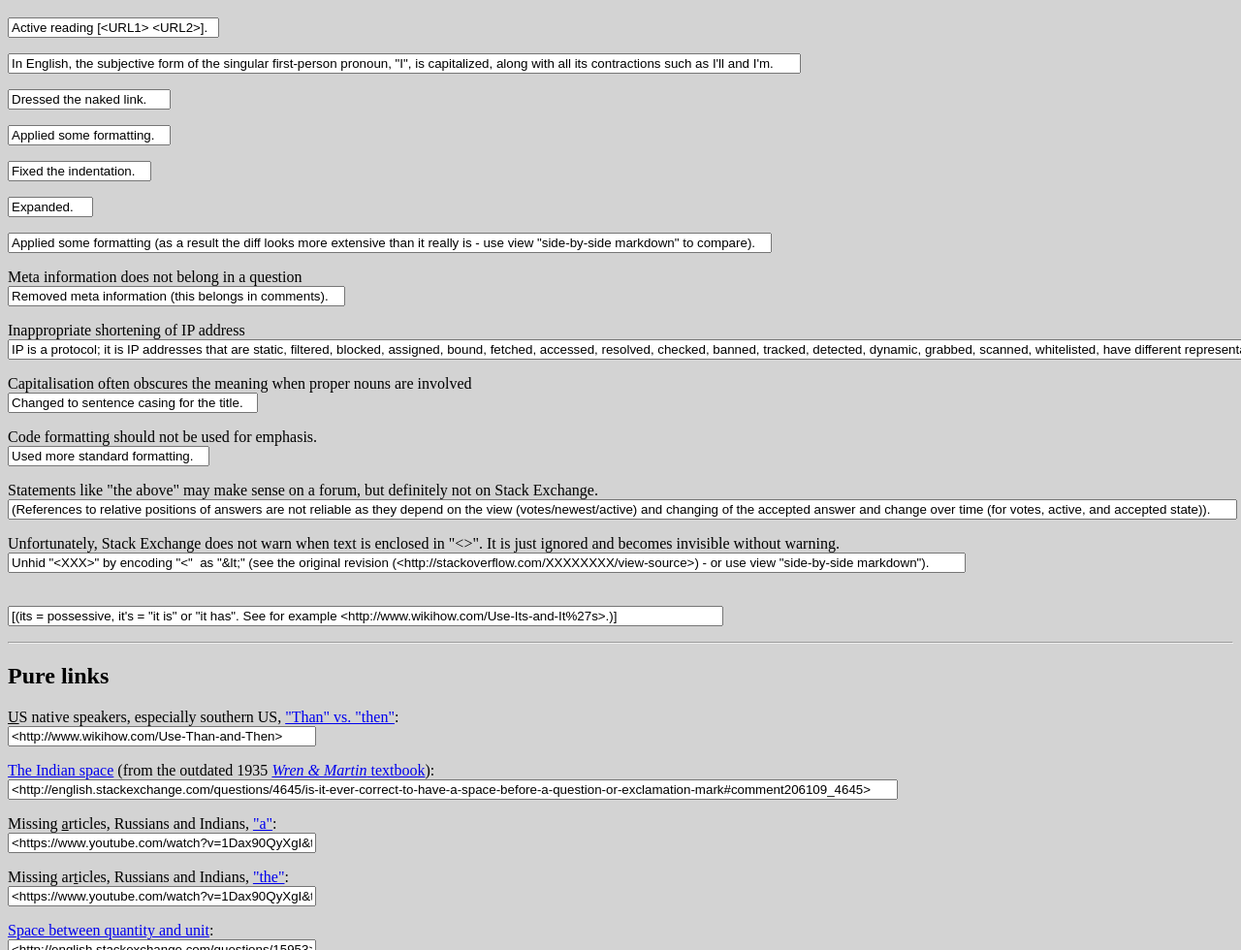
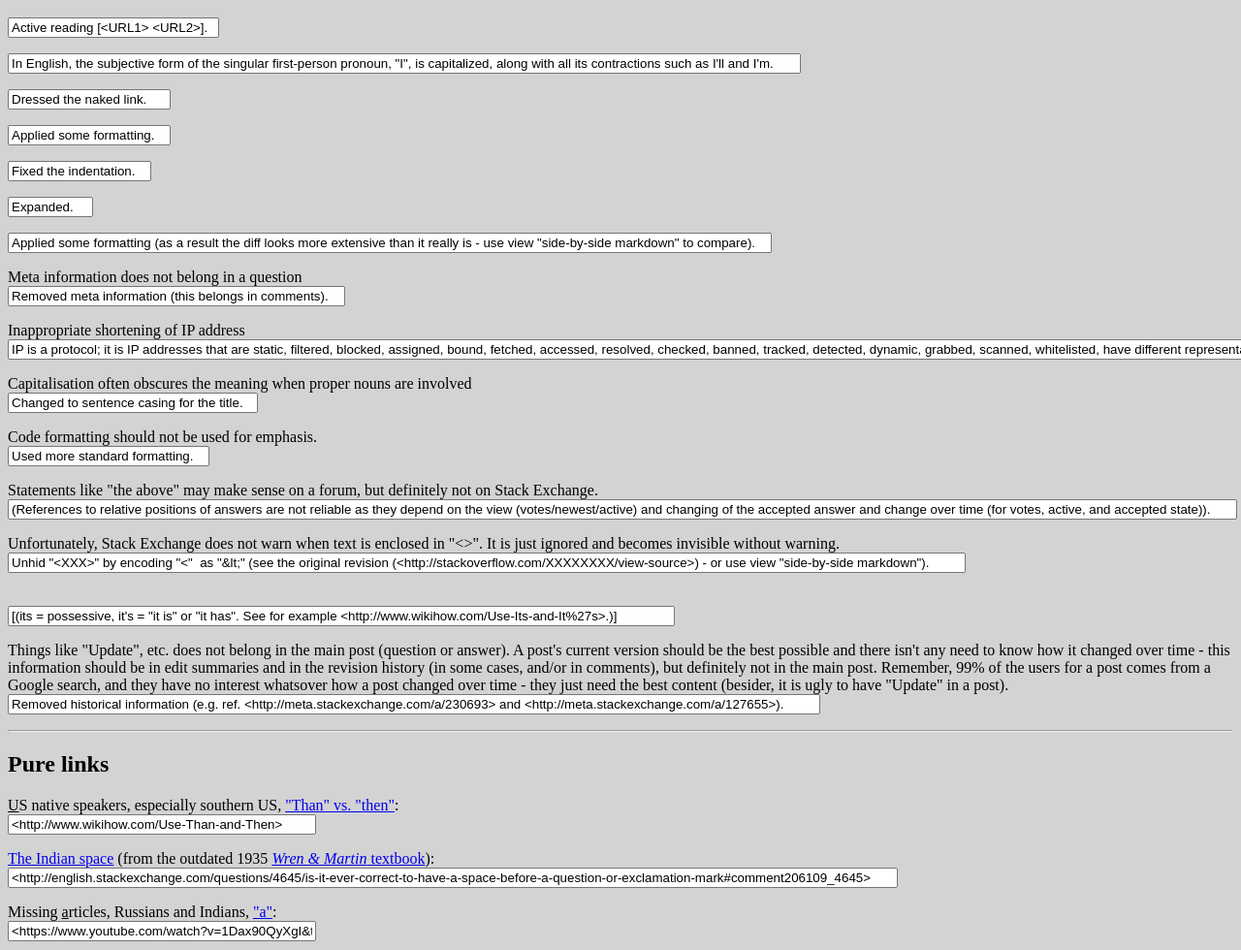
Before and after one commit to PeterMortensen/Edit_Overflow, a plain HTML site: page Web_Application/EditSummaryFragments.html in a window 1280 px wide. Shown: the part 120-1100 px from the top of the page at 97% size. Drawn offline with Linux system fonts and the light colour scheme.

Commit message:
Added to edit summary fragments: removing historical information (along with a justification). Adjusted field width for an existing field.

```diff
--- a/Web_Application/EditSummaryFragments.html
+++ b/Web_Application/EditSummaryFragments.html
@@ -215,7 +215,29 @@
                    id="X19"
                    class=""
                    value="[(its = possessive, it's = &quot;it is&quot; or &quot;it has&quot;. See for example &lt;http://www.wikihow.com/Use-Its-and-It%27s>.)] "
-                   style="width:730px;"
+                   style="width:680px;"
+                   accesskey="X"
+                   title="Shortcut: Shift + Alt + X"
+               />
+            </p>
+
+            <p>Things like "Update", etc. does not belong in the main post
+               (question or answer). A post's current version should be
+               the best possible and there isn't any need to know how it
+               changed over time - this information should be in edit
+               summaries and in the revision history (in some cases, and/or
+               in comments), but definitely not in the main post. Remember,
+               99% of the users for a post comes from a Google search, and
+               they have no interest whatsover how a post changed over time -
+               they just need the best content (besider, it is ugly to have
+               "Update" in a post).<br/>
+               <input
+                   name="X20"
+                   type="text"
+                   id="X20"
+                   class=""
+                   value="Removed historical information (e.g. ref. <http://meta.stackexchange.com/a/230693> and <http://meta.stackexchange.com/a/127655>). "
+                   style="width:830px;"
                    accesskey="X"
                    title="Shortcut: Shift + Alt + X"
                />
```
